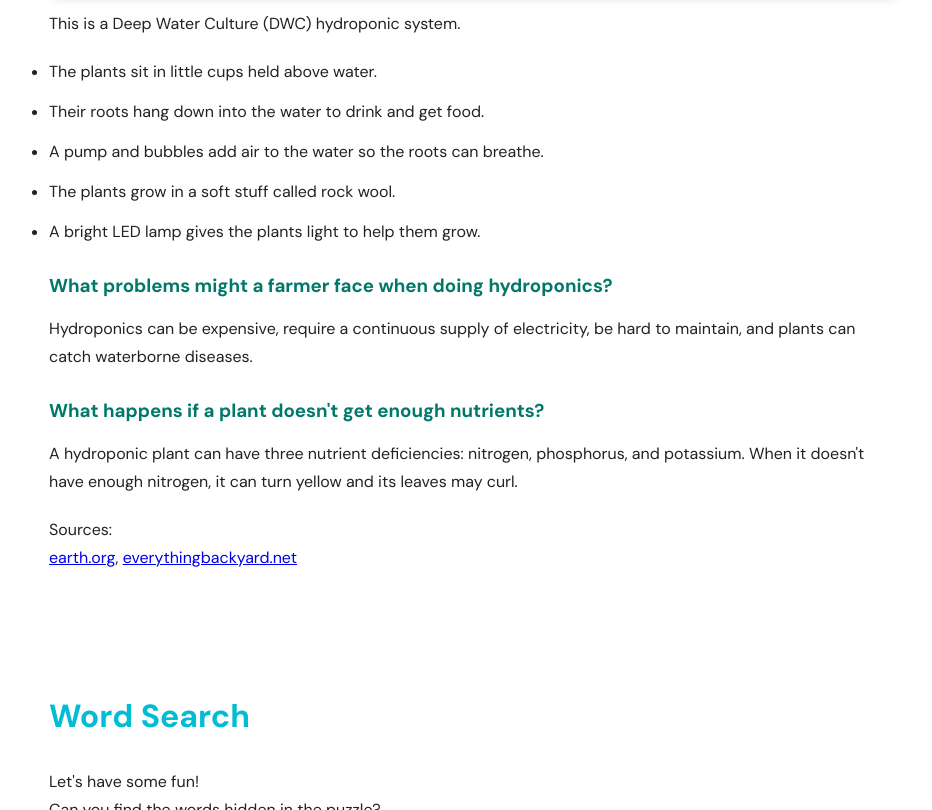
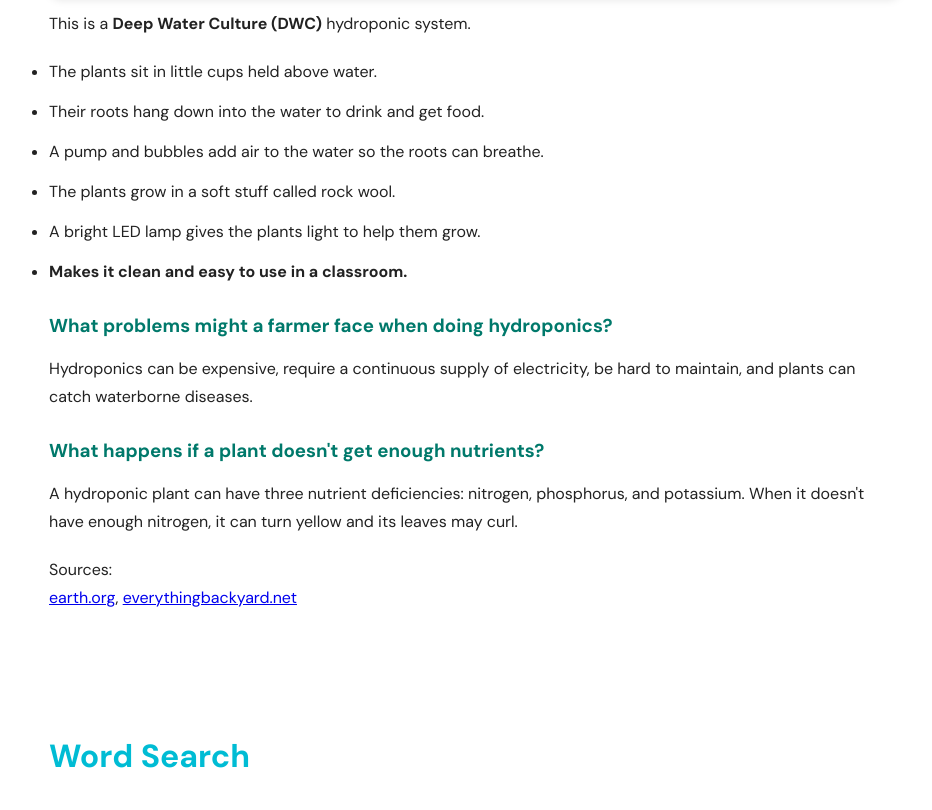
Before and after one commit to jackkim9/hydrokids, a plain HTML site: page index.html in a window 1280 px wide. Shown: the part 2616-3426 px from the top of the page, without its empty margins (165-1097 px from the left). Drawn offline with Linux system fonts and the light colour scheme.

Commit message:
Update index.html

```diff
--- a/index.html
+++ b/index.html
@@ -175,13 +175,14 @@
       </div>
       <p>Here's a drawing of a hydroponic system designed by the author:</p>
       <img src="images/design.jpg" alt="Kid's hydroponic system plan" style="width: 100%; max-width: 100%; height: auto; display: block; margin-top: 1rem; border-radius: 12px; box-shadow: 0 2px 8px rgba(0,0,0,0.1);">
-      <p>This is a Deep Water Culture (DWC) hydroponic system.</p>
+      <p>This is a <b>Deep Water Culture (DWC)</b> hydroponic system.</p>
       <ul>
         <li>The plants sit in little cups held above water.</li>
         <li>Their roots hang down into the water to drink and get food.</li>
         <li>A pump and bubbles add air to the water so the roots can breathe.</li>
         <li>The plants grow in a soft stuff called rock wool.</li>
         <li>A bright LED lamp gives the plants light to help them grow.</li>
+        <li><b>Makes it clean and easy to use in a classroom.</b></li>
       </ul>
 
       <h3>What problems might a farmer face when doing hydroponics?</h3>
```
